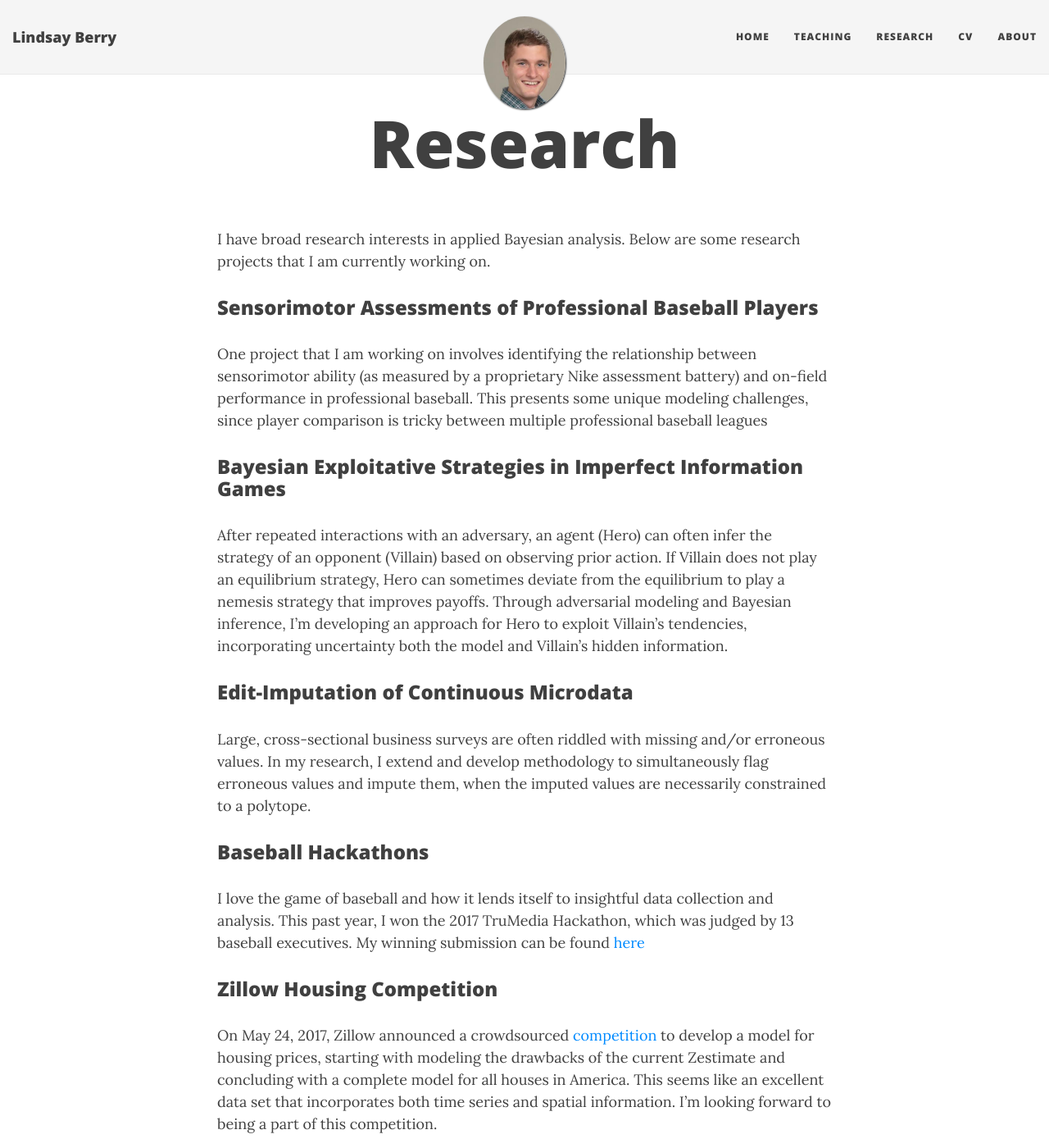
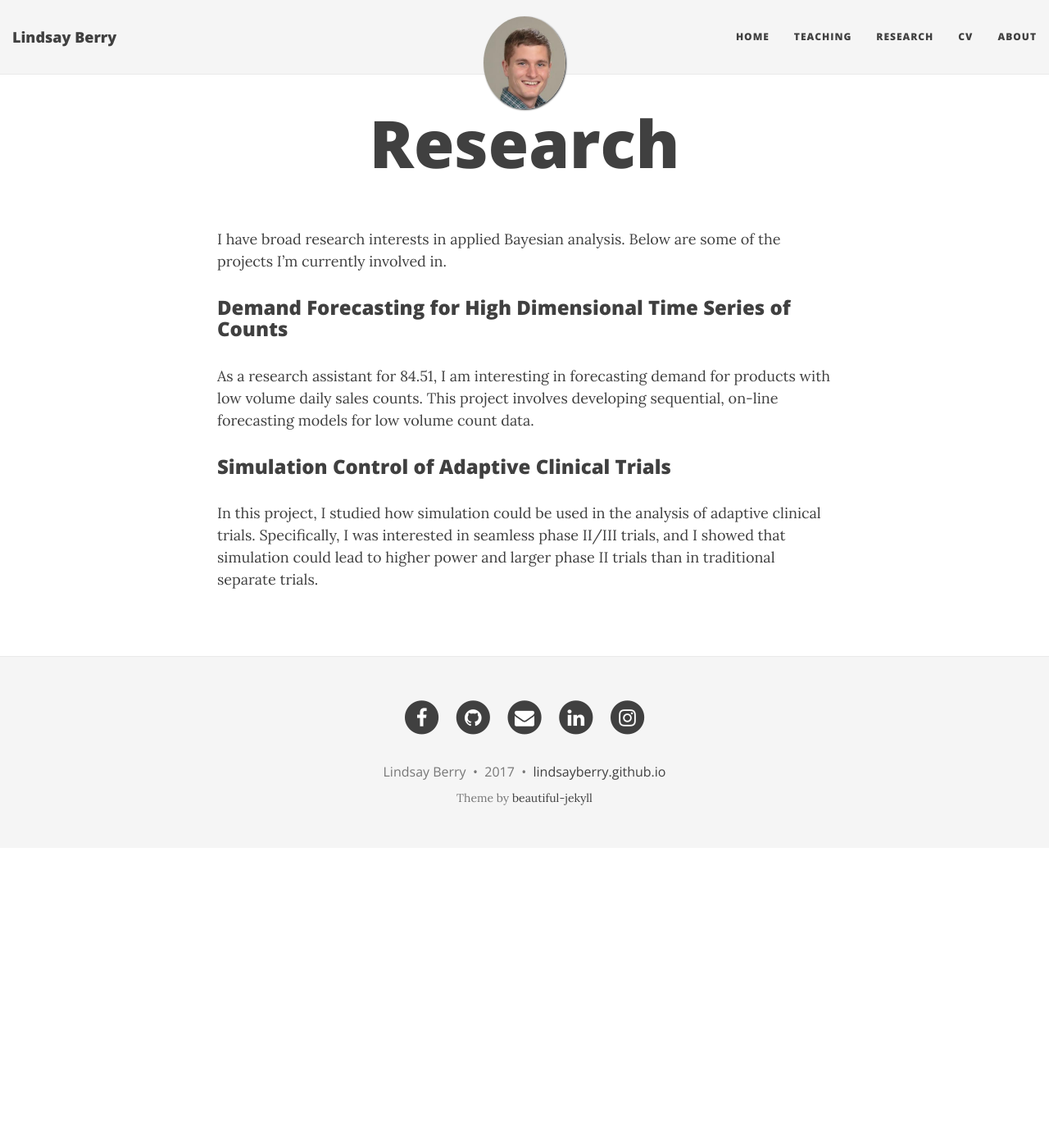
Before and after one commit to lindsayberry/archive-website-template, a Jekyll site: the page built from research.md, in a window 1280 px wide and 1400 px high. Shown: the whole window at 82% size. Built offline with Jekyll 4.4.1, drawn with Linux system fonts in a browser that asks for light colours; nearby versions of some CDN libraries.

Commit message:
Customized the About Me and Research pages to my own information

```diff
--- a/research.md
+++ b/research.md
@@ -3,19 +3,10 @@ layout: page
 title: Research
 ---
 
-I have broad research interests in applied Bayesian analysis.  Below are some research projects that I am currently working on.
+I have broad research interests in applied Bayesian analysis.  Below are some of the projects I'm currently involved in.
 
-### Sensorimotor Assessments of Professional Baseball Players
-One project that I am working on involves identifying the relationship between sensorimotor ability (as measured by a proprietary Nike assessment battery) and on-field performance in professional baseball.  This presents some unique modeling challenges, since player comparison is tricky between multiple professional baseball leagues
+### Demand Forecasting for High Dimensional Time Series of Counts
+As a research assistant for 84.51, I am interesting in forecasting demand for products with low volume daily sales counts. This project involves developing sequential, on-line forecasting models for low volume count data.
 
-### Bayesian Exploitative Strategies in Imperfect Information Games
-After repeated interactions with an adversary, an agent (Hero) can often infer the strategy of an opponent (Villain) based on observing prior action.  If Villain does not play an equilibrium strategy, Hero can sometimes deviate from the equilibrium to play a nemesis strategy that improves payoffs.  Through adversarial modeling and Bayesian inference, I'm developing an approach for Hero to exploit Villain's tendencies, incorporating uncertainty both the model and Villain's hidden information.
-
-### Edit-Imputation of Continuous Microdata
-Large, cross-sectional business surveys are often riddled with missing and/or erroneous values.  In my research, I extend and develop methodology to simultaneously flag erroneous values and impute them, when the imputed values are necessarily constrained to a polytope.
-
-### Baseball Hackathons
-I love the game of baseball and how it lends itself to insightful data collection and analysis.  This past year, I won the 2017 TruMedia Hackathon, which was judged by 13 baseball executives.  My winning submission can be found [here](https://github.com/burrisk/TruMedia2017/blob/master/Write-Ups/Hackathon_Burris.pdf)
-
-### Zillow Housing Competition
-On May 24, 2017, Zillow announced a crowdsourced [competition](https://www.kaggle.com/c/zillow-prize-1) to develop a model for housing prices, starting with modeling the drawbacks of the current Zestimate and concluding with a complete model for all houses in America.  This seems like an excellent data set that incorporates both time series and spatial information.  I'm looking forward to being a part of this competition.
+### Simulation Control of Adaptive Clinical Trials
+In this project, I studied how simulation could be used in the analysis of adaptive clinical trials. Specifically, I was interested in seamless phase II/III trials, and I showed that simulation could lead to higher power and larger phase II trials than in traditional separate trials.
```
Also changed, not shown: aboutme.md (+2 -4 lines).
